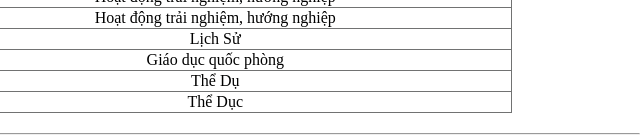
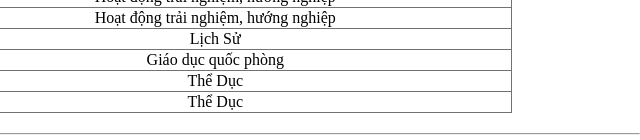
Before and after one commit to NualCadd/kyyeu12c5, a plain HTML site: page Detail.html in a window 1280 px wide. Shown: the part 1643-1783 px from the top of the page, 640-1280 px from the left. Drawn offline with Linux system fonts and the light colour scheme.

Commit message:
Change Detail.html file

```diff
--- a/Detail.html
+++ b/Detail.html
@@ -427,7 +427,7 @@
         </tr>
         <tr>
           <td>Trần Phú Quốc</td>
-          <td>Thể Dụ<!--  --></td>
+          <td>Thể Dục</td>
         </tr>
         <tr>
           <td>Cao Ngọc Tuân</td>
```
